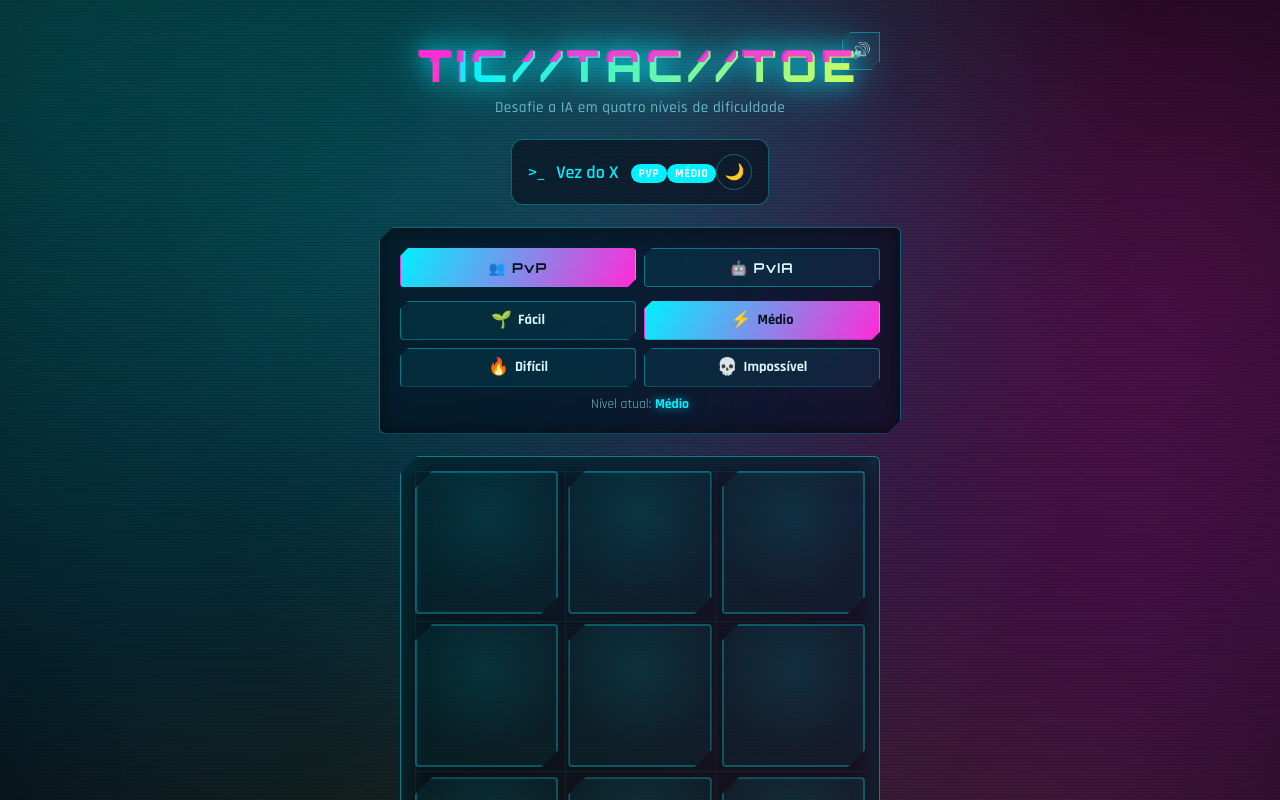
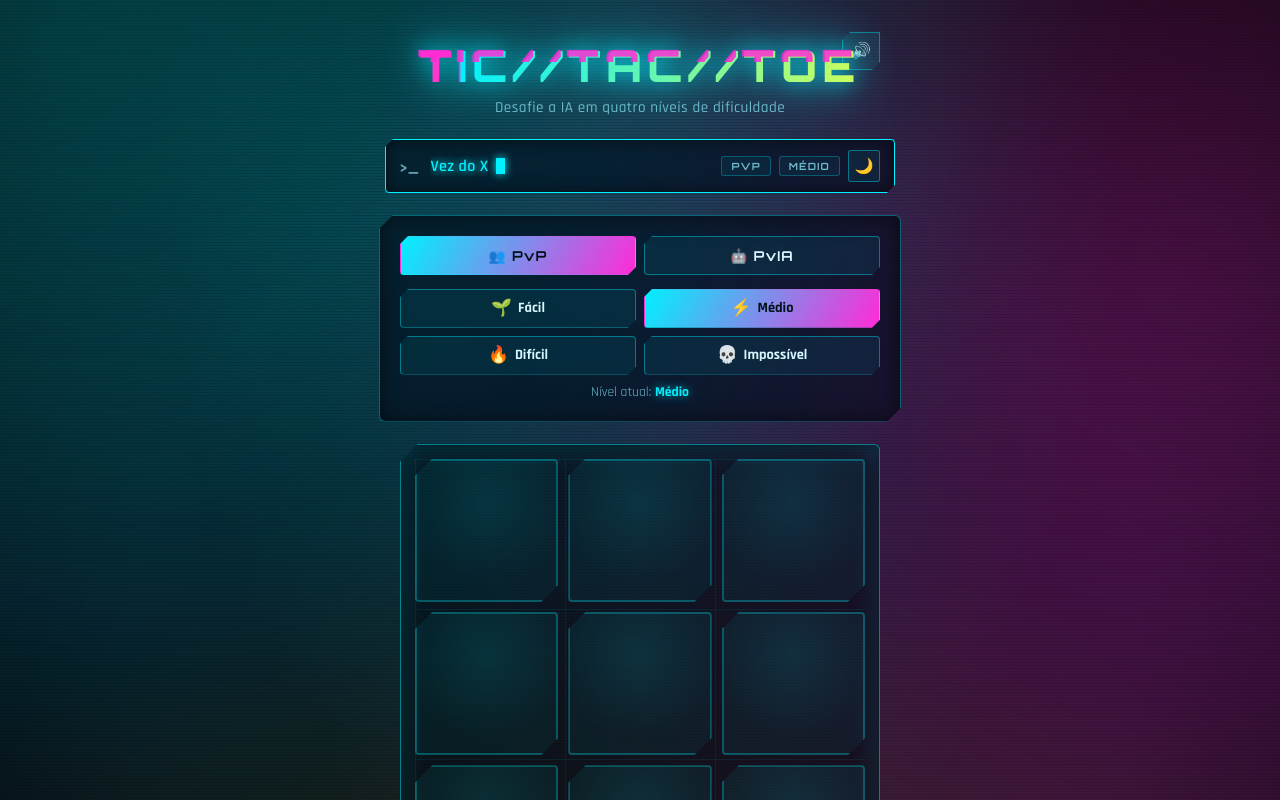
Before and after one commit to Marcelo-Marcos999/teste-estudio, a React (Vite) app: page / in a window 1280 px wide. Shown: the top 800 px of the page. Built offline with nearby package versions, Linux system fonts and the light colour scheme.

Commit message:
feat: add src/components/StatusBar.module.css

```diff
--- a/src/components/StatusBar.module.css
+++ b/src/components/StatusBar.module.css
@@ -1,190 +1,189 @@
 .statusBar {
   display: flex;
-  justify-content: space-between;
   align-items: center;
-  gap: 12px;
-  padding: 12px 16px;
-  font-size: 1.125rem;
-  font-weight: 600;
-  color: var(--fg, #2c3e50);
-  background: var(--card-bg, #ecf0f1);
-  border: 1px solid var(--border, transparent);
-  border-radius: 12px;
-  min-height: 2.5rem;
-  transition: background 0.2s, color 0.2s, box-shadow 0.2s;
+  gap: 10px;
+  width: 100%;
+  padding: 10px 14px;
+  font-family: 'Rajdhani', 'Orbitron', 'Courier New', ui-monospace, monospace;
+  color: var(--fg, #d6f7ff);
+  background: var(--card-bg, rgba(8, 15, 28, 0.68));
+  border: 1px solid var(--card-border, rgba(0, 240, 255, 0.35));
+  border-radius: 4px;
+  clip-path: polygon(8px 0, 100% 0, 100% calc(100% - 8px), calc(100% - 8px) 100%, 0 100%, 0 8px);
+  box-shadow: inset 0 0 16px rgba(0, 0, 0, 0.5),
+    0 0 16px var(--card-shadow, rgba(0, 240, 255, 0.14));
+  backdrop-filter: blur(12px) saturate(150%);
+  -webkit-backdrop-filter: blur(12px) saturate(150%);
+  transition: border-color 0.3s ease, box-shadow 0.3s ease, background 0.3s ease;
 }
 
-.statusBar--xTurn {
-  color: var(--primary, #e74c3c);
+.prompt {
+  font-family: 'Orbitron', 'Courier New', monospace;
+  font-weight: 700;
+  font-size: 0.85rem;
+  color: var(--muted, #6fb8c9);
+  letter-spacing: 0.1em;
+  opacity: 0.85;
 }
 
-.statusBar--oTurn {
-  color: var(--accent, #3498db);
-}
-
-.statusBar--xWin {
-  background: var(--win-glow, #fadbd8);
-  color: var(--primary, #e74c3c);
-}
-
-.statusBar--oWin {
-  background: var(--win-glow, #d6eaf8);
-  color: var(--accent, #3498db);
-}
-
-.statusBar--draw {
-  background: var(--cell-bg, #f5f5f5);
-  color: var(--muted, #7f8c8d);
-}
-
-.statusMessage {
+.message {
+  flex: 1;
   display: inline-flex;
   align-items: center;
   gap: 8px;
-  animation: statusFadeIn 0.35s ease-out;
+  min-width: 0;
+  font-weight: 600;
+  letter-spacing: 0.02em;
 }
 
-@keyframes statusFadeIn {
-  from {
-    opacity: 0;
-    transform: translateY(-6px);
-  }
-  to {
-    opacity: 1;
-    transform: translateY(0);
-  }
+.messageText {
+  display: inline-block;
+  overflow: hidden;
+  white-space: nowrap;
+  color: inherit;
+  text-shadow: 0 0 10px currentColor;
+  animation: typeReveal 0.5s steps(22, end) both;
 }
 
-.thinking {
-  display: inline-flex;
-  align-items: center;
-  gap: 8px;
-  color: var(--accent, #3498db);
+.cursor {
+  display: inline-block;
+  width: 9px;
+  height: 1.05em;
+  background: currentColor;
+  box-shadow: 0 0 8px currentColor;
+  animation: cursorBlink 1.05s steps(1) infinite;
 }
 
 .spinner {
-  width: 16px;
-  height: 16px;
+  display: inline-block;
+  width: 14px;
+  height: 14px;
   border-radius: 50%;
-  border: 2px solid var(--spinner-track, rgba(52, 152, 219, 0.25));
-  border-top-color: var(--accent, #3498db);
+  border: 2px solid currentColor;
+  border-top-color: transparent;
   animation: spin 0.8s linear infinite;
 }
 
-@keyframes spin {
-  to {
-    transform: rotate(360deg);
-  }
+.actions {
+  display: flex;
+  align-items: center;
+  gap: 8px;
+  margin-left: auto;
 }
 
-.dots {
-  display: inline-flex;
-  align-items: center;
-  gap: 4px;
-}
-
-.dot {
-  width: 6px;
-  height: 6px;
-  border-radius: 50%;
-  background: var(--accent, #3498db);
-  animation: dotPulse 1.2s ease-in-out infinite;
-}
-
-.dot:nth-child(2) {
-  animation-delay: 0.2s;
-}
-
-.dot:nth-child(3) {
-  animation-delay: 0.4s;
-}
-
-@keyframes dotPulse {
-  0%, 100% {
-    opacity: 0.3;
-    transform: scale(0.8);
-  }
-  50% {
-    opacity: 1;
-    transform: scale(1.2);
-  }
-}
-
-.difficultyBadge {
-  font-size: 0.75rem;
+.modeBadge {
+  padding: 3px 9px;
+  font-family: 'Orbitron', 'Courier New', monospace;
+  font-size: 0.62rem;
   font-weight: 700;
-  letter-spacing: 0.5px;
+  letter-spacing: 0.12em;
   text-transform: uppercase;
-  padding: 2px 8px;
-  border-radius: 999px;
-  background: linear-gradient(120deg, var(--primary, #6366f1), var(--accent, #ec4899));
-  color: #fff;
   white-space: nowrap;
-  box-shadow: 0 4px 12px var(--btn-shadow, rgba(99, 102, 241, 0.35));
-  transition: background 0.3s ease, box-shadow 0.3s ease;
+  color: var(--muted, #6fb8c9);
+  border: 1px solid var(--cell-border, rgba(0, 240, 255, 0.28));
+  border-radius: 3px;
+  background: var(--cell-bg, rgba(0, 240, 255, 0.05));
 }
 
 .themeButton {
   display: inline-flex;
   align-items: center;
   justify-content: center;
-  width: 36px;
-  height: 36px;
+  width: 32px;
+  height: 32px;
   padding: 0;
-  font-size: 1rem;
+  font-size: 0.95rem;
   line-height: 1;
   cursor: pointer;
-  border-radius: 50%;
-  border: 1px solid var(--border, currentColor);
-  background: transparent;
-  color: var(--fg, inherit);
-  transition: background 0.3s ease, color 0.3s ease, transform 0.3s ease, box-shadow 0.3s ease;
+  color: var(--fg, #d6f7ff);
+  background: var(--btn-bg, rgba(0, 240, 255, 0.07));
+  border: 1px solid var(--btn-border, rgba(0, 240, 255, 0.4));
+  border-radius: 3px;
+  transition: transform 0.15s ease, box-shadow 0.2s ease, border-color 0.2s ease;
 }
 
 .themeButton:hover {
-  background: var(--cell-hover, rgba(0, 0, 0, 0.05));
-  transform: scale(1.08) rotate(8deg);
-  box-shadow: 0 6px 18px var(--btn-shadow, rgba(99, 102, 241, 0.3));
+  transform: translateY(-2px);
+  border-color: var(--primary, #00f0ff);
+  box-shadow: 0 0 14px var(--btn-shadow, rgba(0, 240, 255, 0.5));
+}
+
+.themeButton:active {
+  transform: scale(0.94);
 }
 
 .themeButton:focus-visible {
-  outline: 2px solid var(--primary, #3498db);
+  outline: 2px solid var(--focus-ring, #00f0ff);
   outline-offset: 2px;
 }
 
-.modeBadge {
-  font-size: 0.75rem;
-  font-weight: 700;
-  letter-spacing: 0.5px;
-  text-transform: uppercase;
-  padding: 2px 8px;
-  border-radius: 999px;
-  background: var(--primary, #3498db);
-  color: #fff;
-  white-space: nowrap;
-  transition: background 0.2s, color 0.2s;
+/* Estados coloridos — todos os filhos herdam via currentColor */
+.statusBar--xTurn {
+  color: var(--x-color, #00f0ff);
+  border-color: var(--x-color, #00f0ff);
+  box-shadow: inset 0 0 16px rgba(0, 0, 0, 0.5), 0 0 18px var(--x-glow, rgba(0, 240, 255, 0.5));
+}
+
+.statusBar--oTurn {
+  color: var(--o-color, #ff2bd6);
+  border-color: var(--o-color, #ff2bd6);
+  box-shadow: inset 0 0 16px rgba(0, 0, 0, 0.5), 0 0 18px var(--o-glow, rgba(255, 43, 214, 0.5));
+}
+
+.statusBar--xWin {
+  color: var(--x-color, #00f0ff);
+  border-color: var(--win-glow, #f5ff3d);
+  box-shadow: inset 0 0 16px rgba(0, 0, 0, 0.5), 0 0 22px var(--win-glow, rgba(245, 255, 61, 0.55));
+}
+
+.statusBar--oWin {
+  color: var(--o-color, #ff2bd6);
+  border-color: var(--win-glow, #f5ff3d);
+  box-shadow: inset 0 0 16px rgba(0, 0, 0, 0.5), 0 0 22px var(--win-glow, rgba(245, 255, 61, 0.55));
+}
+
+.statusBar--draw {
+  color: var(--draw-color, #6fb8c9);
+  border-color: var(--draw-color, #6fb8c9);
+  box-shadow: inset 0 0 16px rgba(0, 0, 0, 0.5), 0 0 18px var(--draw-glow, rgba(111, 184, 201, 0.5));
+}
+
+@keyframes spin {
+  to { transform: rotate(360deg); }
+}
+
+@keyframes cursorBlink {
+  0%, 49% { opacity: 1; }
+  50%, 100% { opacity: 0; }
+}
+
+@keyframes typeReveal {
+  from { clip-path: inset(0 100% 0 0); }
+  to { clip-path: inset(0 0 0 0); }
+}
+
+@media (max-width: 420px) {
+  .prompt { display: none; }
+  .statusBar { padding: 9px 10px; gap: 8px; }
 }
 
 @media (prefers-reduced-motion: reduce) {
-  .statusMessage {
+  .statusBar,
+  .themeButton {
+    transition: none;
+  }
+
+  .messageText {
     animation: none;
   }
 
+  .cursor,
   .spinner {
     animation: none;
   }
 
-  .dot {
-    animation: none;
-  }
-
-  .themeButton,
-  .difficultyBadge,
-  .modeBadge {
-    transition: none;
-  }
-
-  .themeButton:hover {
+  .themeButton:hover,
+  .themeButton:active {
     transform: none;
   }
 }
```
